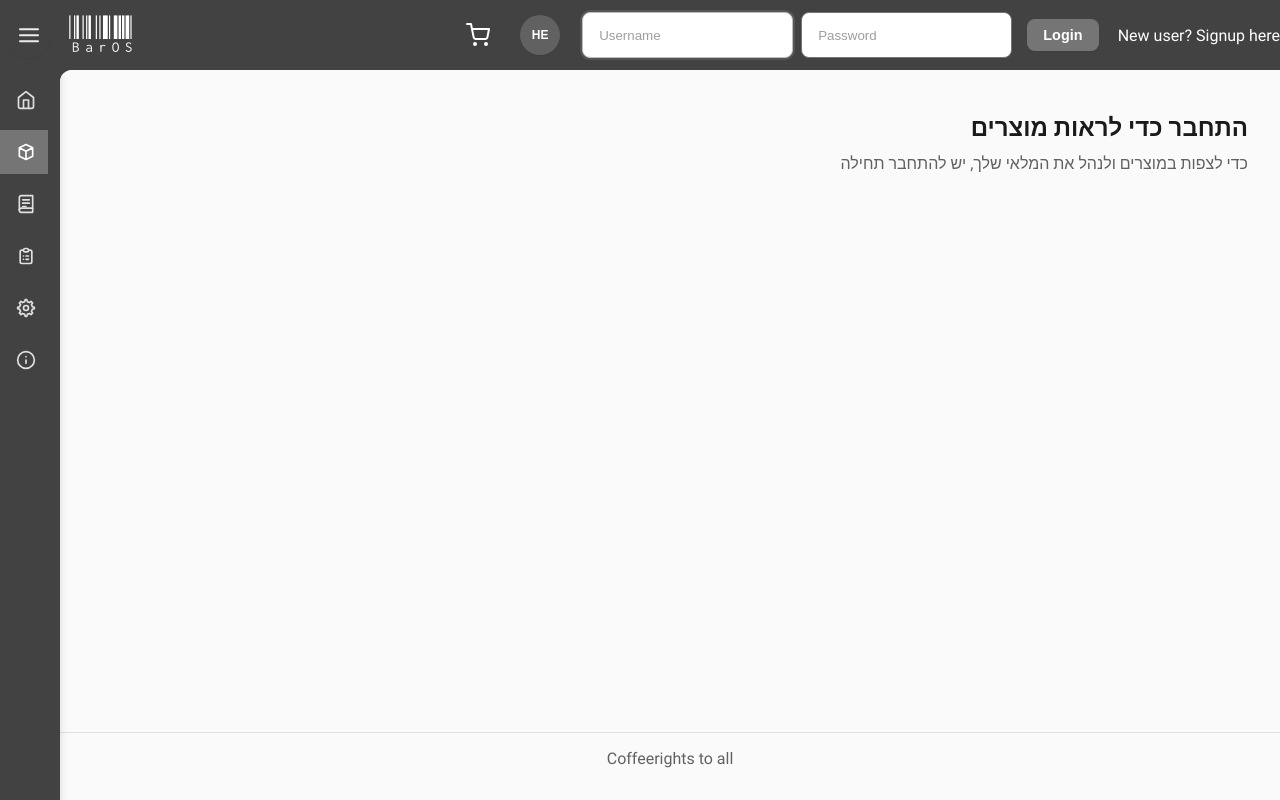
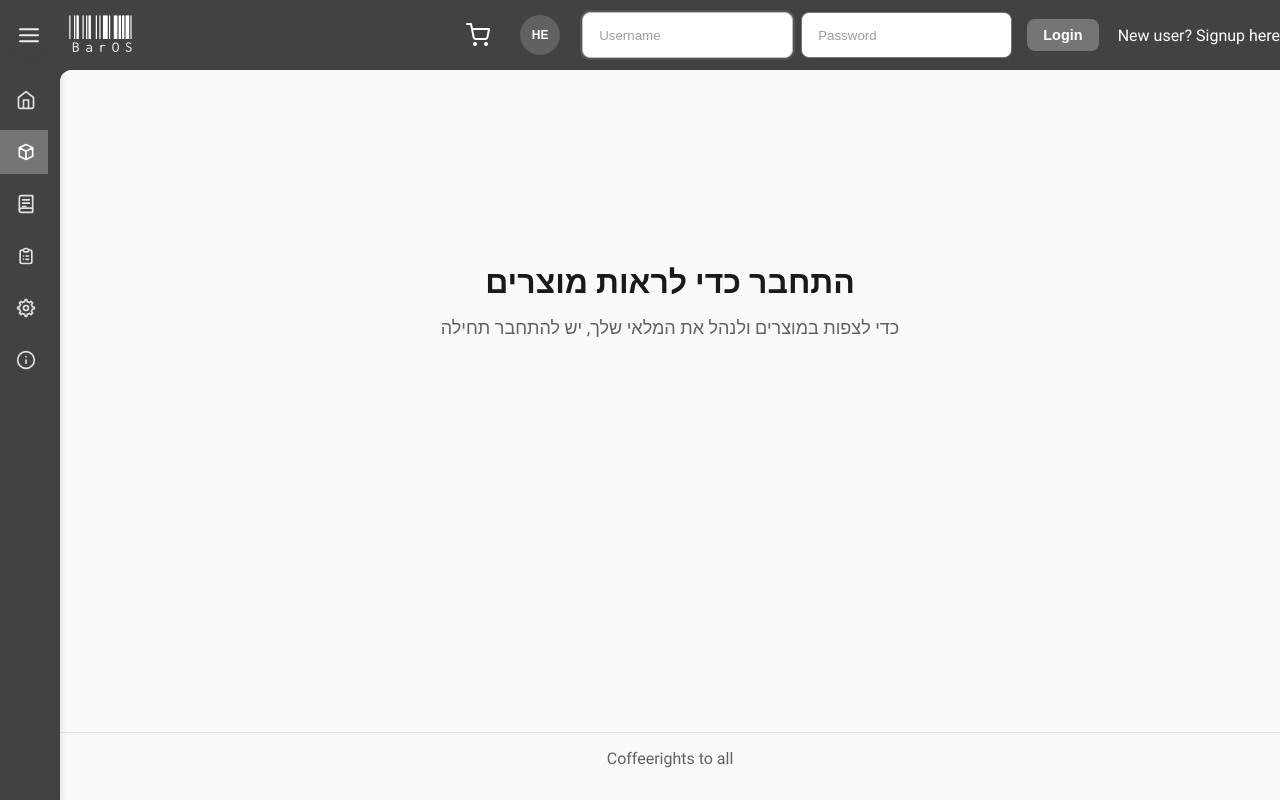
Before and after one commit to EdenIvgi/barApp-frontend, a React (Vite) app: page /products in a window 1280 px wide. Built offline with nearby package versions, Linux system fonts and the light colour scheme; no server answers; a web font is replaced by a local one.

Commit message:
Add empty state styling for non-logged-in users
Co-authored-by: EdenIvgi <196564404+EdenIvgi@users.noreply.github.com>

```diff
--- a/src/assets/style/cmps/_HomePage.scss
+++ b/src/assets/style/cmps/_HomePage.scss
@@ -5,6 +5,29 @@
   max-width: 1400px;
   margin: 0 auto;
   background: $white-off;
+
+  // Empty state for non-logged-in users
+  .empty-state {
+    display: flex;
+    flex-direction: column;
+    align-items: center;
+    justify-content: center;
+    min-height: 50vh;
+    padding: 3rem 2rem;
+    text-align: center;
+
+    h1, h2 {
+      font-size: 2rem;
+      margin-bottom: 1rem;
+      color: $black-dark;
+    }
+
+    p {
+      font-size: 1.125rem;
+      color: $gray-700;
+      max-width: 600px;
+    }
+  }
 
   // משימה יומית
   .daily-task-card {
--- a/src/assets/style/cmps/_ProductsPage.scss
+++ b/src/assets/style/cmps/_ProductsPage.scss
@@ -6,6 +6,29 @@
   margin: 0 auto;
   background: $white-off;
   min-height: calc(100vh - 200px);
+
+  // Empty state for non-logged-in users
+  .empty-state {
+    display: flex;
+    flex-direction: column;
+    align-items: center;
+    justify-content: center;
+    min-height: 50vh;
+    padding: 3rem 2rem;
+    text-align: center;
+
+    h1, h2 {
+      font-size: 2rem;
+      margin-bottom: 1rem;
+      color: $black-dark;
+    }
+
+    p {
+      font-size: 1.125rem;
+      color: $gray-700;
+      max-width: 600px;
+    }
+  }
 
   .page-title {
     text-align: center;
```
